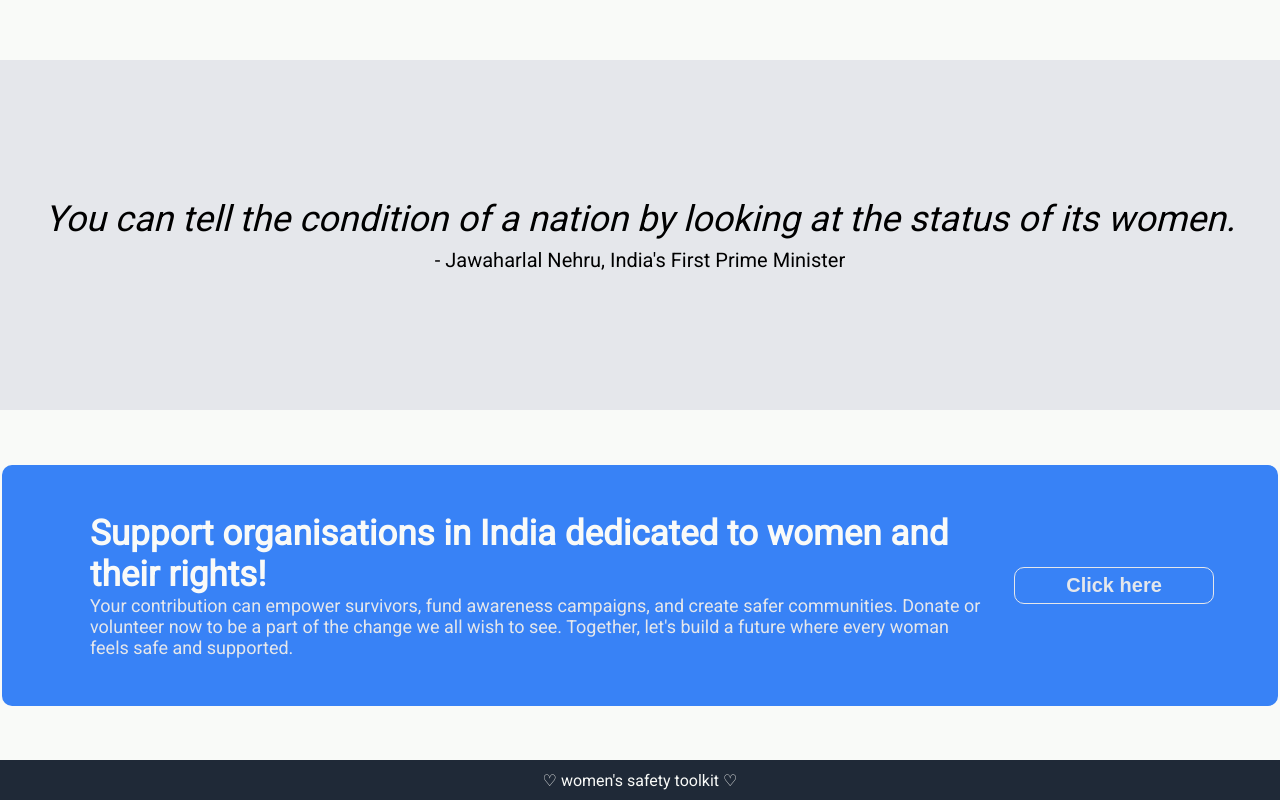
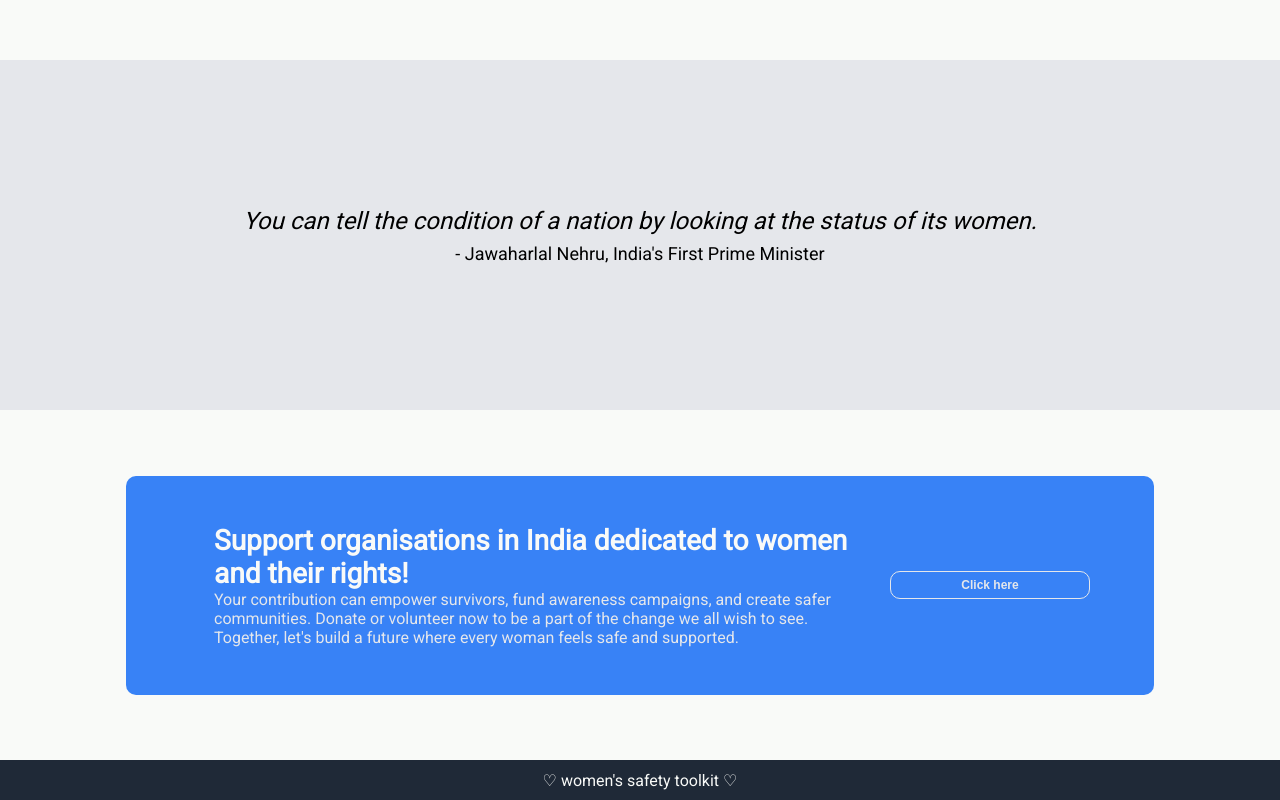
Before and after one commit to coderamen0/safety-toolkit, a plain HTML site: page index.html in a window 1280 px wide. Shown: the part 695-1495 px from the top of the page. Drawn offline with Linux system fonts and the light colour scheme.

Commit message:
Adjust font sizes for better readability

```diff
--- a/style.css
+++ b/style.css
@@ -19,7 +19,7 @@ body {
 
 .header {
     min-height: 40px;
-    font-size: 24px;
+    font-size: 18px;
     font-weight: 1000;
     color: #f9faf8;
     display: flex;
@@ -48,7 +48,7 @@ body {
 }
 
 .hero-title{
-    font-size: 35px;
+    font-size: 24px;
 
 }
 
@@ -90,7 +90,7 @@ a {
     align-items: center;
     text-decoration: none;
     color: #1f2937;
-    font-size: 24px;
+    font-size: 16px;
     font-weight: 600;
 }
 
@@ -101,7 +101,7 @@ a {
 
 .info {
     flex: initial;
-    font-size: 18px;
+    font-size: 16px;
 }
 
 .quote,
@@ -120,12 +120,12 @@ a {
 
 .text {
     font-style: italic;
-    font-size: 36px;
+    font-size: 24px;
 }
 
 .author {
     font-weight: 400;
-    font-size: 20px;
+    font-size: 18px;
 }
 
 img {
@@ -134,7 +134,7 @@ img {
 }
 
 .title {
-    font-size: 35px;
+    font-size: 28px;
     font-weight: 1000;
     color: #f9faf8;
 }
@@ -149,6 +149,7 @@ img {
 
 .dialogue-box {
     background-color: #3882f6;
+    color: #E5E7EB;
     display: flex;
     align-items: center;
     border-radius: 10px;
@@ -156,6 +157,7 @@ img {
     padding: 24px;
     padding-left: 64px;
     padding-right: 64px;
+    max-width: 900px
 }
 
 .container {
@@ -173,7 +175,7 @@ button {
     border: 1px solid #E5E7EB;
     color: #E5E7EB;
     border-radius: 10px;
-    font-size: 20px;
+    font-size: 12px;
     font-weight: 900;
     cursor: pointer;
 }
```
